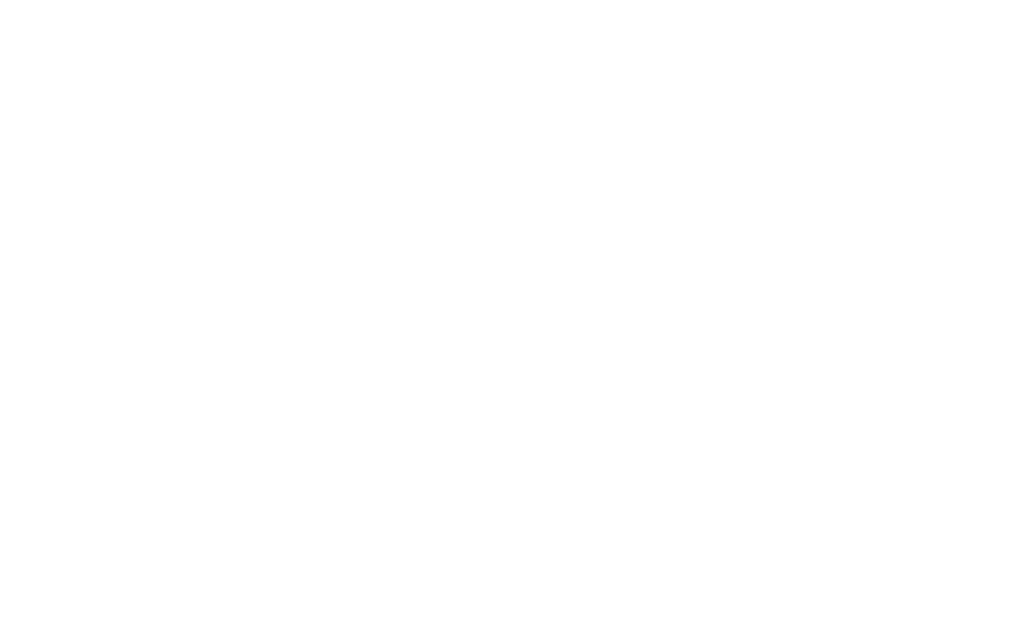
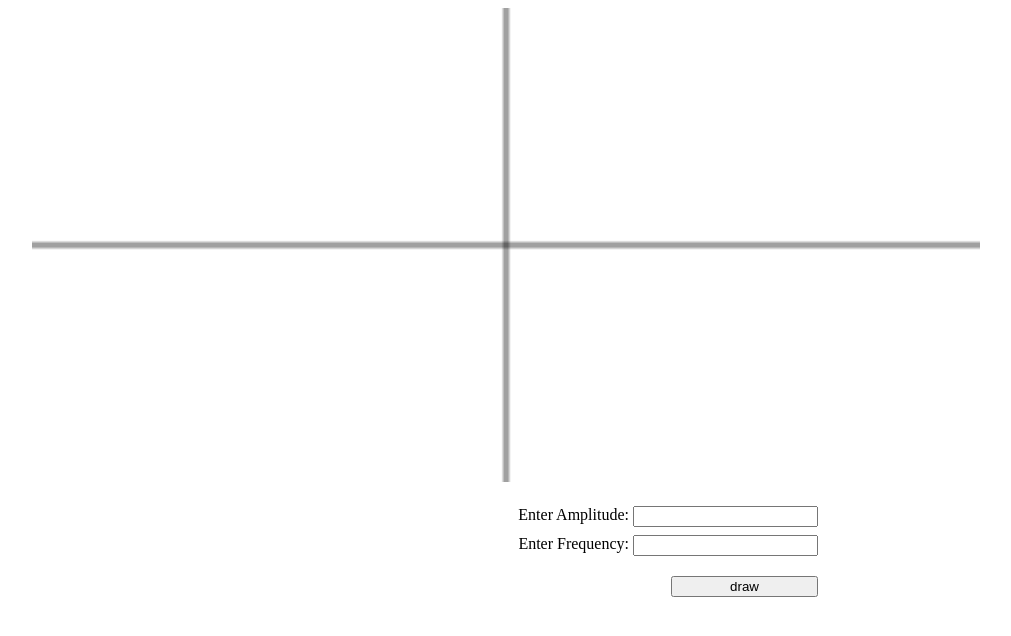
Before and after one commit to Kieran-Reilly/sin-wave-training, a website: page index.html in a window 1280 px wide. Shown: the whole page, without its empty margins (134-1145 px from the left). Drawn offline with Linux system fonts and the light colour scheme.

Commit message:
sin-wave training implemented

```diff
--- a/index.html
+++ b/index.html
@@ -5,9 +5,67 @@
     <meta name="viewport"
           content="width=device-width, user-scalable=no, initial-scale=1.0, maximum-scale=1.0, minimum-scale=1.0">
     <meta http-equiv="X-UA-Compatible" content="ie=edge">
-    <title>Document</title>
+    <title>Sin Graph</title>
 </head>
+<style>
+    #canvas-container{
+        width: 100%;
+        text-align: center;
+    }
+
+    canvas {
+        width:75%;
+        height: 25%;
+        /* border-style: solid;
+        border-color: steelblue; */
+        margin: 0 auto;
+    }
+
+    ul {
+        width: 50%;
+        padding: 0;
+        margin: 1rem auto;
+    }
+
+    li {
+        list-style: none;
+        display: flex;
+        flex-direction: row;
+        justify-content: flex-end;
+        padding: 0.25rem;
+    }
+
+    label {
+        padding-right: 0.25rem ;
+    }
+
+    #draw{
+        width: 147px;
+        margin-top: 0.75rem;
+    }
+
+</style>
 <body>
+    <div id="canvas-container">
+        <canvas id="graph"></canvas>
+    </div>
+    <ul id="input-container">
+        <li>
+            <label for="amplitudeInput">Enter Amplitude:</label>
+            <input id="amplitudeInput" type="number">
+        </li>
+        <li>
+            <label for="frequencyInput">Enter Frequency:</label>
+            <input id="frequencyInput" type="number">
+        </li>
+        <li>
+            <input id="draw" type="button" value="draw">
+        </li>
+    </ul>
 
+    <script type="module">
+        import { MyClass } from "./src/index.js";
+        let myClass = new MyClass();
+    </script>
 </body>
 </html>
--- a/src/my-class.js
+++ b/src/my-class.js
@@ -1,8 +1,92 @@
 export class MyClass {
     constructor() {
-        console.log("created");
+        this.initCanvas();
+        this.buildGraphHandler = this.buildGraph.bind(this);
+        this.drawButton = document.querySelector('#draw');
+        this.drawButton.addEventListener('click', this.buildGraphHandler);
     }
 
     dispose() {
+        this.drawButton.removeEventListener('click', () => {this.buildGraphHandler});
+    }
+
+    //initiate Canvas
+    initCanvas() {
+        this.canvas = document.querySelector("#graph");
+        this.context = this.canvas.getContext("2d");
+        this.xAxis = this.xAxisValuesMapping();
+        this.yAxis = this.yAxisValuesMapping();
+        this.buildAxis();
+    }
+
+    xAxisValuesMapping() {
+        let xAxisMapping = [];
+        for (let i = 0; i < this.canvas.width; i++) {
+            let mappedValue = this.remap(0, this.canvas.width, -this.canvas.width/2, this.canvas.width/2, i);
+            xAxisMapping.push(mappedValue);
+        }
+        return xAxisMapping;
+    }
+
+    yAxisValuesMapping() {
+        let yAxisMapping = []
+        for (let i = 0; i < this.canvas.height; i++) {
+            let mappedValue = this.remap(0, this.canvas.height, -this.canvas.height/2, this.canvas.height/2, i);
+            yAxisMapping.push(mappedValue);
+        }
+        return yAxisMapping;
+    }
+
+
+    //build axis
+    buildAxis() {
+        //build y-axis:
+        this.context.lineWidth = 0.75;
+        this.context.beginPath();
+        this.context.moveTo(this.canvas.width/2, 0);
+        this.context.lineTo(this.canvas.width/2, this.canvas.height);
+        this.context.stroke();
+
+
+        //build x-axis
+        this.context.beginPath();
+        this.context.moveTo(0,this.canvas.height/2);
+        this.context.lineTo(this.canvas.width, this.canvas.height/2);
+        this.context.stroke();
+    }
+
+    //build sine graph
+    buildGraph() {
+        let amplitude = document.querySelector("#amplitudeInput").value;
+        let frequency = document.querySelector("#frequencyInput").value;
+        if(amplitude == "" || frequency == "") {return};
+
+        this.context.clearRect(0,0,this.canvas.width, this.canvas.height);
+        this.buildAxis();
+
+        //get mappings
+        this.context.beginPath();
+        this.context.moveTo(0, this.canvas.height/2 - Math.sin(this.xAxis[0] * 1/frequency) * amplitude);
+
+        for (let i = 0; i < this.canvas.width; i++) {
+            //Math.sin(i * frequency) * Amplitude
+           this.context.lineTo(i, this.canvas.height/2 - Math.sin(this.xAxis[i] * 1/frequency) * amplitude);
+        }
+
+        this.context.stroke();
+    }
+
+
+    lerp(min, max, fraction) {
+        return (1.0 - fraction) * min + max * fraction;
+    }
+
+    invlerp(min, max, value) {
+        return (value - min) / (max - min);
+    }
+
+    remap(inputMin, inputMax, outputMin, outputMax, value) {
+        let fraction = this.invlerp(inputMin, inputMax, value);
+        return this.lerp(outputMin, outputMax, fraction);
     }
 }
```
